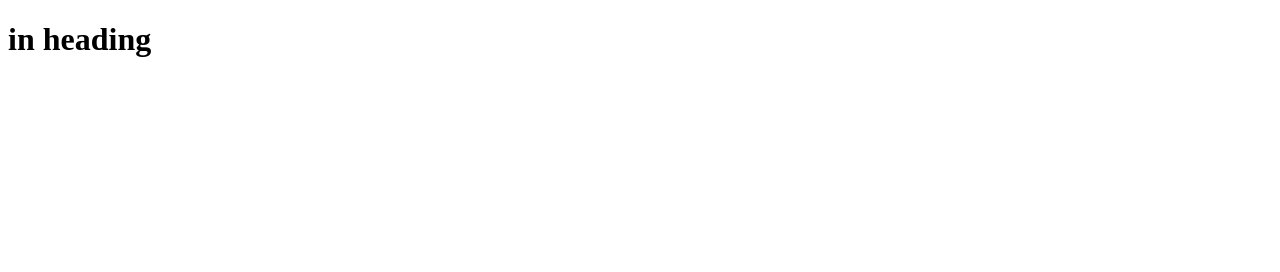
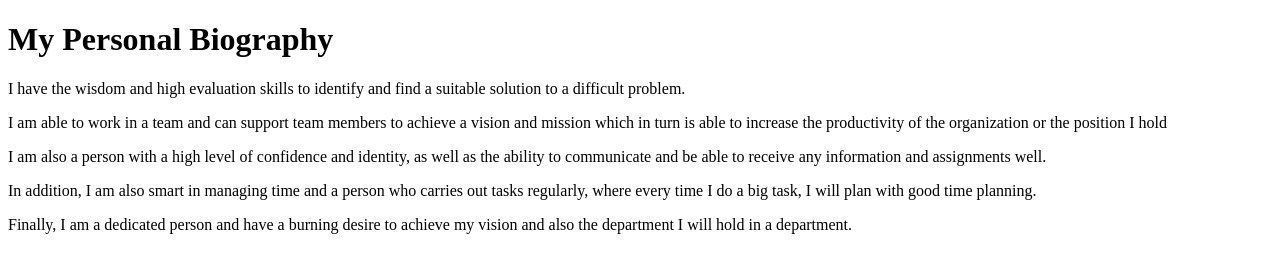
Before and after one commit to NurKhaliesah99/website-personal, a plain HTML site: page index.html in a window 1280 px wide. Drawn offline with Linux system fonts and the light colour scheme.

Commit message:
Add files via upload

```diff
--- a/index.html
+++ b/index.html
@@ -1,9 +1,16 @@
 <!DOCTYPE html>
 <html>
-<head>
-	<title></title>
-</head>
+    <head>
+       <title>My Personal Biography</title>
+    </head>
 <body>
-<h1>in heading</h1>
+<h1>My Personal Biography</h1>
+
+<p>I have the wisdom and high evaluation skills to identify and find a suitable solution to a difficult problem.</p>
+<p>I am able to work in a team and can support team members to achieve a vision and mission which in turn is able to increase the productivity of the organization or the position I hold</p>
+<p>I am also a person with a high level of confidence and identity, as well as the ability to communicate and be able to receive any information and assignments well.</p>
+<p>In addition, I am also smart in managing time and a person who carries out tasks regularly, where every time I do a big task, I will plan with good time planning.</p>
+<p>Finally, I am a dedicated person and have a burning desire to achieve my vision and also the department I will hold in a department.</p>
+
 </body>
 </html>
```
